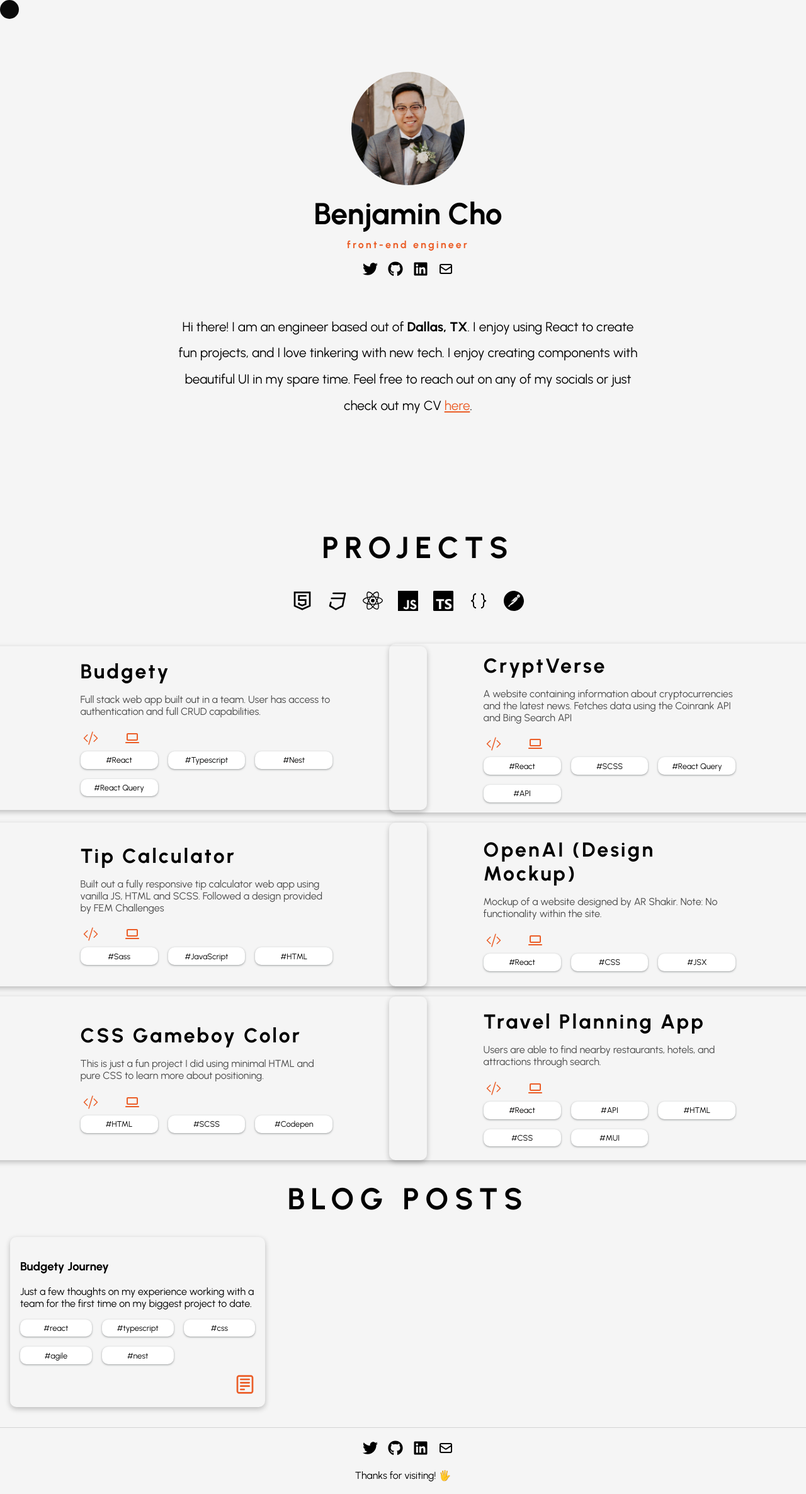
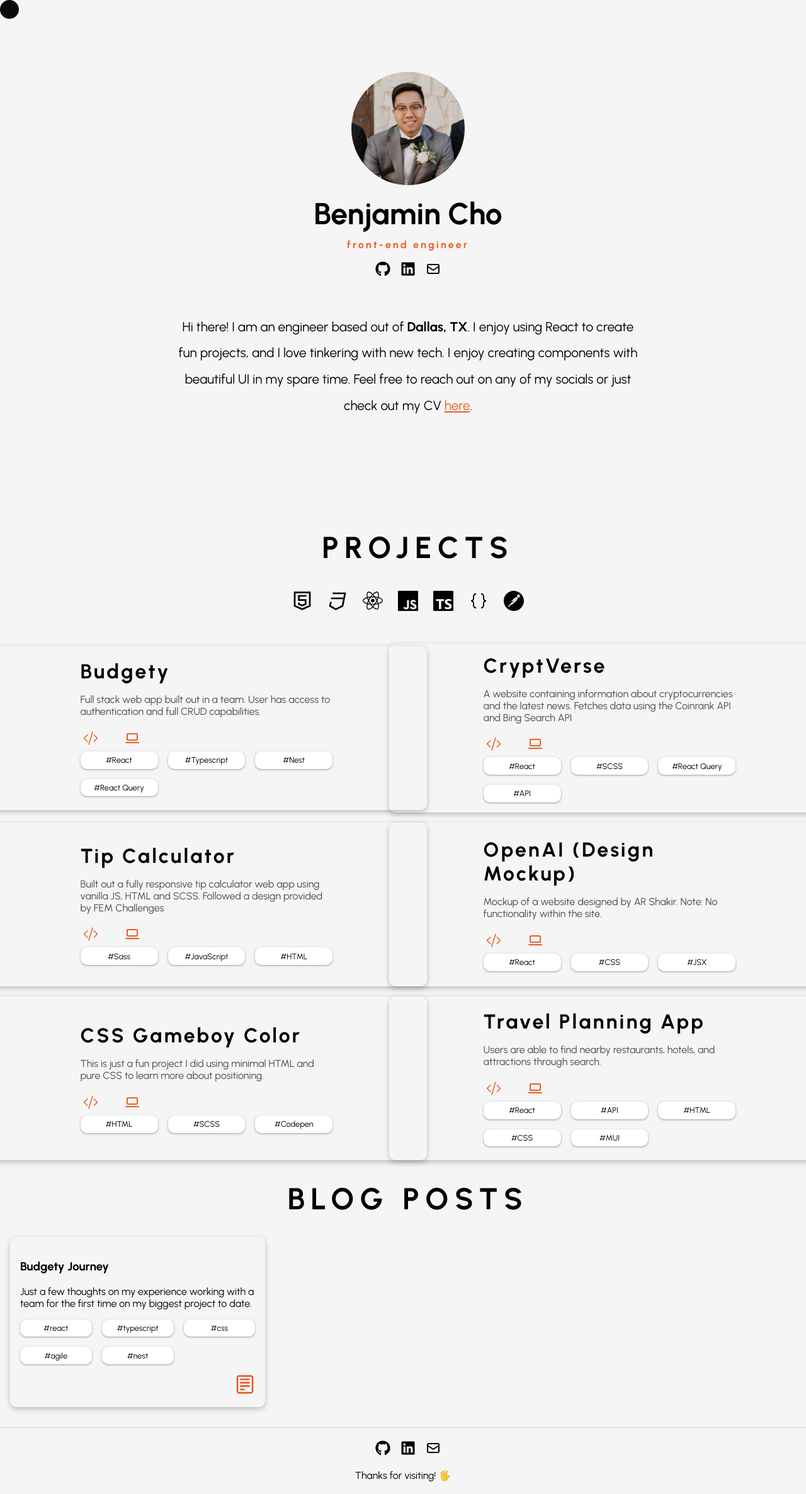
Before and after one commit to bycho91/portfolio-v3, a Next.js app: page / in a window 1280 px wide. Shown: the top 2372 px of the page at 63% size. Built offline with nearby package versions, Linux system fonts and the light colour scheme.

Commit message:
got rid of twitter

```diff
--- a/components/Footer.js
+++ b/components/Footer.js
@@ -7,14 +7,6 @@ const Footer = () => {
   return (
     <section className={styles.footerContainer}>
       <div className={styles.socialMediaIcons}>
-        <a
-          className={styles.icon}
-          href='https://github.com/bycho91'
-          target='_blank'
-          rel='noopener noreferrer'
-        >
-          <FaTwitter />
-        </a>
         <a
           className={styles.icon}
           href='https://github.com/bycho91'
--- a/components/Main.js
+++ b/components/Main.js
@@ -54,14 +54,6 @@ const Main = () => {
               target='_blank'
               rel='noopener noreferrer'
             >
-              <FaTwitter />
-            </a>
-            <a
-              className={styles.icon}
-              href='https://github.com/bycho91'
-              target='_blank'
-              rel='noopener noreferrer'
-            >
               <FaGithub />
             </a>
 
```
